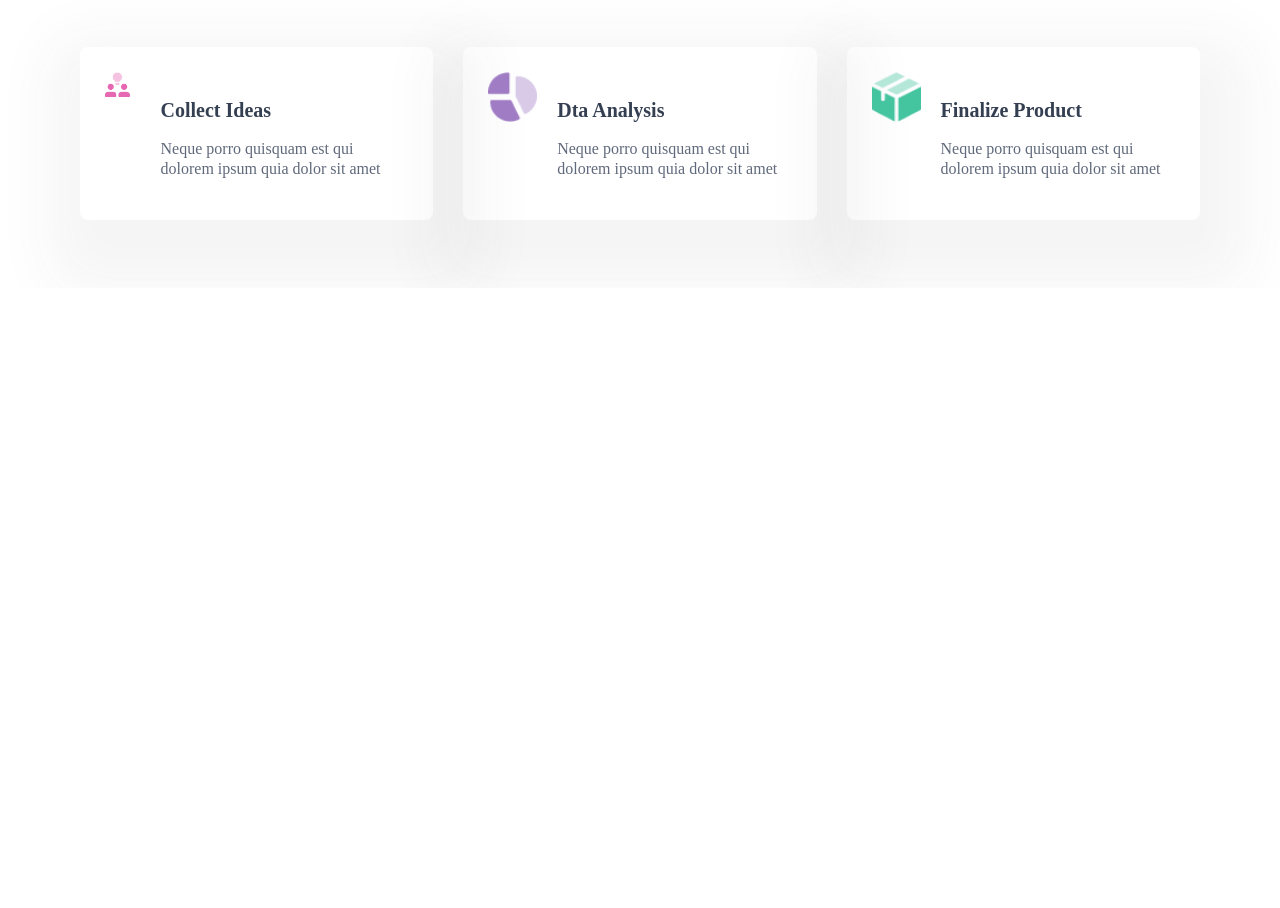
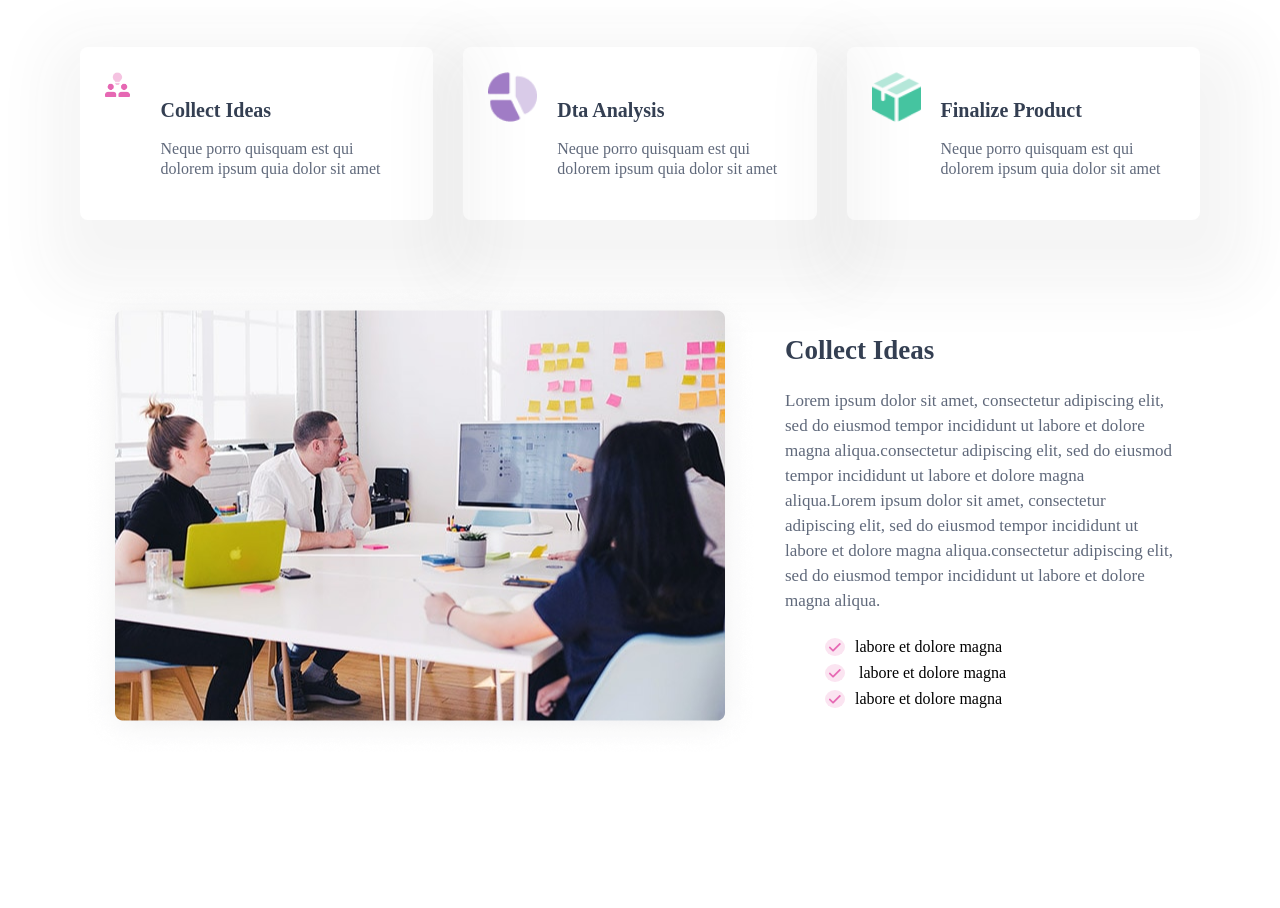
Before and after one commit to Maven-Rabiul/Responsive-landing-page-design, a plain HTML site: page index.html in a window 1280 px wide. Shown: the part 1300-2208 px from the top of the page. Before the commit the page ends 1588 px from the top, so only its background shows below. Drawn offline with Linux system fonts and the light colour scheme.

Commit message:
collect ideas(choose-us )
untill collect ideas,,, within choose us section has been done by html and css

```diff
--- a/css/style.css
+++ b/css/style.css
@@ -24,7 +24,7 @@ body{
 }
 .navbar ul{
     display: flex;
-    list-style: none;
+
 }
 .navbar ul li{
     padding: 28px 20px 20px 20px;
@@ -32,7 +32,10 @@ body{
 
 a{
     text-decoration: none;
- font-size: 20px;
+    font-size: 20px;
+}
+ul {
+    list-style-type: none;
 }
 
 .banner{
@@ -151,3 +154,36 @@ a{
     line-height: 20px;
     color: #60697B;
 }
+
+.choose-bottom{
+    display: flex;
+    padding-bottom:140px;
+}
+.choose-box{
+    padding:  25px;
+}
+
+.choose-box h3 {
+    font-size: 27px;
+    line-height: 36px;
+    color: #343F52;
+    margin-bottom: 20px;
+}
+.choose-box p {
+    font-size: 17px;
+    line-height: 25px;
+    color: #60697B;
+    margin-bottom: 25px;
+}
+.choose-box ul li{
+    margin-bottom: 8px;
+}
+.choose-img{
+    heigth: 20px;
+    width: 20px;
+    background-color:#fbe4f1 ;
+    border-radius: 100%;
+    display: inline-block;
+    text-align: center;
+    margin-right: 10px;
+}
--- a/index.html
+++ b/index.html
@@ -113,9 +113,28 @@
         </div>
 
     </div>
+</section>
+
+    <!--choose us bottom area-->
+    <div class="choose-bottom container">
+        <div>
+            <img src="media/collect-idea.png" alt="CollectIdeaImage">
+        </div>
+
+        <div class="choose-box">
+            <h3>Collect Ideas</h3>
+            <p> Lorem ipsum dolor sit amet, consectetur adipiscing elit, sed do eiusmod tempor incididunt ut labore et dolore magna aliqua.consectetur adipiscing elit, sed do eiusmod tempor incididunt ut labore et dolore magna aliqua.Lorem ipsum dolor sit amet, consectetur adipiscing elit, sed do eiusmod tempor incididunt ut labore et dolore magna aliqua.consectetur adipiscing elit, sed do eiusmod tempor incididunt ut labore et dolore magna aliqua.</p>
+                <ul>
+                    <li><span class="choose-img"><img src="media/mark.Vector.png" alt="checkImage"></span>labore et dolore magna </li>
+                    <li><span class="choose-img"><img  src="media/mark.Vector.png" alt="checkImage"></span> labore et dolore magna</li>
+                    <li><span class="choose-img"><img  src="media/mark.Vector.png" alt="checkImage"></span>labore et dolore magna </li>
+                </ul>
+
+        </div>
+
+    </div>
 
 
-</section>
 
 
 
```
Also changed, not shown: media/collect-idea.png (added), media/mark.Vector.png (added).
